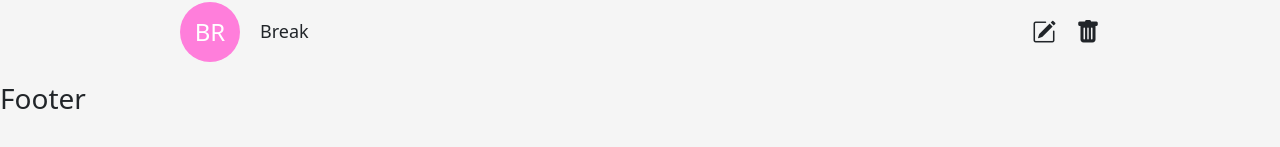
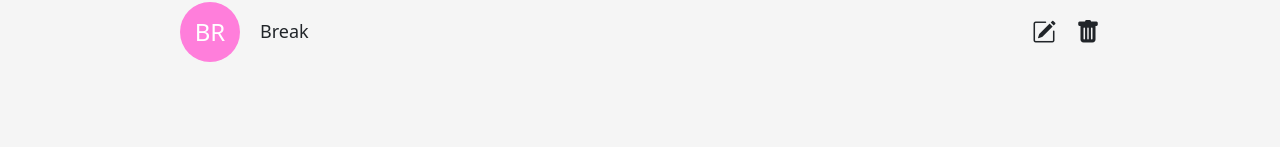
Before and after one commit to VidBarbaro/TopicTimer, a Vue app in the folder website/: page /topics in a window 1280 px wide. Shown: the part 487-634 px from the top of the page. Built offline with nearby package versions, Linux system fonts and the light colour scheme.

Commit message:
Small website updates

```diff
--- a/website/src/App.vue
+++ b/website/src/App.vue
@@ -13,7 +13,7 @@ import NavBar from './components/NavBar.vue'
   </main>
 
   <footer>
-    <h3>Footer</h3>
+    <!-- <h3>Footer</h3> -->
   </footer>
 </template>
 
--- a/website/src/views/HistoryView.vue
+++ b/website/src/views/HistoryView.vue
@@ -18,9 +18,9 @@
 					<option class="bg-tt-offwhite text-tt-offblack" v-bind:selected="chartType.toUpperCase() == 'BAR'">
 						Bar
 					</option>
-					<option class="bg-tt-offwhite text-tt-offblack" v-bind:selected="chartType.toUpperCase() == 'DONUT'">
+					<!-- <option class="bg-tt-offwhite text-tt-offblack" v-bind:selected="chartType.toUpperCase() == 'DONUT'">
 						Donut
-					</option>
+					</option> -->
 				</select>
 				<VueDatePicker v-model="date" format="MM-dd-yyyy" :enableTimePicker="false" :clearable="false" inputClassName="text-white bg-tt-yellow border-0" />
 			</div>
```
